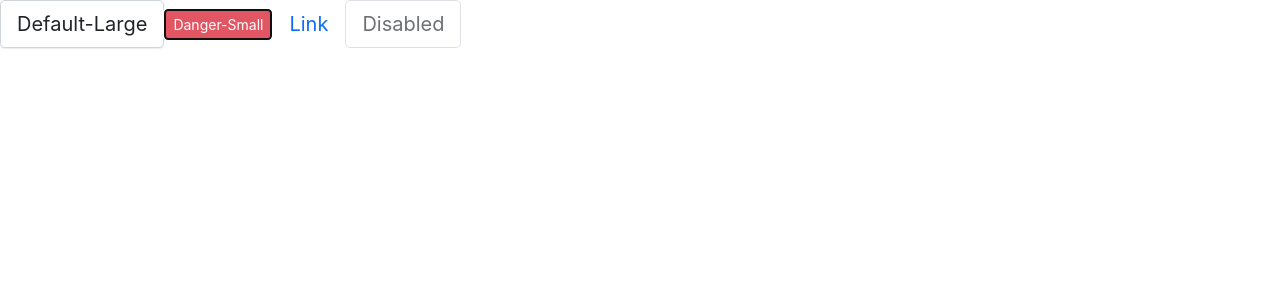
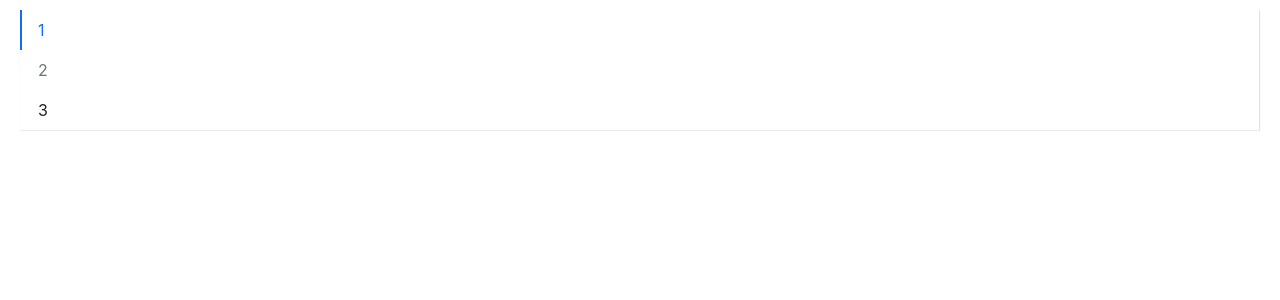
Before and after one commit to wuxiayang/rich-design, a React (Create React App) app: page / in a window 1280 px wide. Shown: the top 300 px of the page. Built offline with nearby package versions, Linux system fonts and the light colour scheme.

Commit message:
Menu初步

```diff
--- a/src/App.tsx
+++ b/src/App.tsx
@@ -2,7 +2,8 @@
 // import './App.css';
 import Button, { ButtonType, ButtonSize} from './components/Button/button';
 // import Alert, { AlertType } from './components/Alert/alert';
-
+import Menu  from './components/Menu/menu';
+import MenuItem from './components/Menu/menuItem';
 function App() {
   // var flag = false;
   // const closeAlert = () =>{
@@ -13,7 +14,12 @@
   return (
     <div className="App">
       <header className="App-header">
-        <Button
+        <Menu defaultIndex={0} onSelect={(index)=>{alert(index)}}>
+          <MenuItem index={0}>1</MenuItem>
+          <MenuItem index={1} disabled>2</MenuItem>
+          <MenuItem index={2}>3</MenuItem>
+        </Menu>
+        {/* <Button
           onClick={(e)=>{e.preventDefault();console.log('111')}}
           btnType={ButtonType.Default}
           size={ButtonSize.Large}
@@ -42,7 +48,7 @@
           disabled={true}
         >
           Disabled
-        </Button>
+        </Button> */}
         {/* <Alert
           type={AlertType.Waring}
           title="提示标题"
--- /dev/null
+++ b/src/components/Menu/_style.scss
@@ -0,0 +1,41 @@
+.rich-menu{
+    display: flex;
+    flex-wrap: wrap;
+    padding-left: 0;
+    margin-bottom: 30px;
+    list-style: none;
+    border-bottom: $menu-border-width solid $menu-border-color;
+    box-shadow: $menu-box-shadow;
+    .menu-item {
+        padding: $menu-item-padding-y $menu-item-padding-x;
+        cursor: pointer;
+        transition: $menu-transition;
+        &:hover,&:focus{
+            text-decoration: none;
+        }
+        &.is-disabled{
+            color: $menu-item-disabled-color;
+            pointer-events: none;
+            cursor: default;
+        }
+        &.is-active, &:hover {
+            color: $menu-item-active-color;
+            border-bottom: $menu-item-active-border-width solid $menu-item-active-color;
+        }
+    }
+}
+.menu-vertical {
+    flex-direction: column;
+    border-bottom: 0px;
+    margin: 10px 20px;
+    border-right: $menu-border-width solid $menu-border-color;
+    .menu-item{
+        border-left: $menu-item-active-border-width solid transparent;
+        &.is-active, &:hover{
+            border-bottom: 0px;
+            border-left: $menu-item-active-border-width solid $menu-item-active-color;
+
+
+        }
+    }
+}
--- /dev/null
+++ b/src/components/Menu/menu.tsx
@@ -0,0 +1,50 @@
+import React, { createContext, useState} from 'react';
+import classNames from 'classnames';
+
+type MenuMode = 'horizontal' | 'vertical';
+type SelectCallback = (selectedIndex: number) => void;
+
+export interface MenuProps {
+    defaultIndex?: number;
+    className?: string;
+    mode?: MenuMode;
+    style?: React.CSSProperties;
+    onSelect?: SelectCallback;
+}
+
+interface IMenuContext {
+    index: number;
+    onSelect?: SelectCallback;
+}
+export const MenuContext = createContext<IMenuContext>({index:0});
+const Menu: React.FC<MenuProps> = (props) => {
+    const { className, mode, style, children, defaultIndex, onSelect} = props;
+    const [currentActive, setActive]  = useState(defaultIndex);
+    const classes = classNames('rich-menu', className, {
+        'menu-vertical': mode === 'vertical'
+    });
+    const handleClick = (index: number) => {
+        setActive(index);
+        if(onSelect){
+            onSelect(index);
+        }
+    }
+    const passedContext: IMenuContext = {
+        index: currentActive ? currentActive : 0,
+        onSelect: handleClick,
+    }
+    return (
+        <ul className={classes} style={style}>
+            <MenuContext.Provider value={passedContext}>
+                { children}
+            </MenuContext.Provider>
+        </ul>
+    )
+}
+
+Menu.defaultProps = {
+    defaultIndex: 0,
+    mode: 'vertical',//'horizontal'
+}
+
+export default Menu;
--- /dev/null
+++ b/src/components/Menu/menuItem.tsx
@@ -0,0 +1,30 @@
+import React, { useContext } from "react";
+import classNames from "classnames";
+import { MenuContext } from "./menu";
+
+export interface MenuItemProps {
+    index: number;
+    disabled?: boolean;
+    className?: string;
+    style?: React.CSSProperties;
+}
+
+const MenuItem: React.FC<MenuItemProps> = (props) => {
+    const { index, disabled, className, style, children} = props;
+    const context = useContext(MenuContext);
+    const classes = classNames('menu-item', classNames, {
+        'is-disabled': disabled,
+        'is-active': context.index === index
+    });
+    const handleClick = () => {
+        if(context.onSelect && !disabled){
+            context.onSelect(index)
+        }
+    }
+    return(
+        <li className={classes} style={style} onClick={handleClick}>
+            {children}
+        </li>
+    )
+}
+export default MenuItem;
--- a/src/styles/index.scss
+++ b/src/styles/index.scss
@@ -17,9 +17,9 @@
 // alert
 @import "../components/Alert/style";
 
-// // menu
+// menu
 
-// @import "../components/Menu/style";
+@import "../components/Menu/style";
 
 // // icon
 // @import "../components/Icon/style";
```
